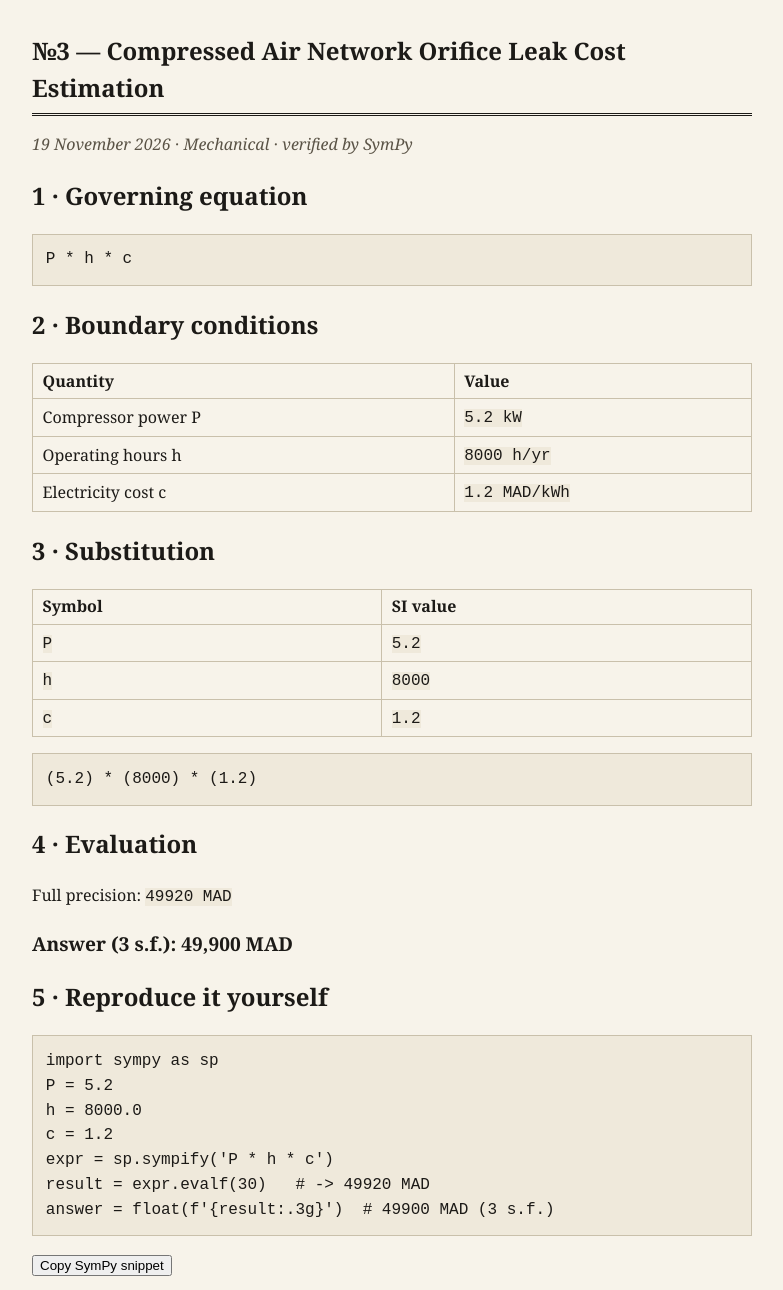
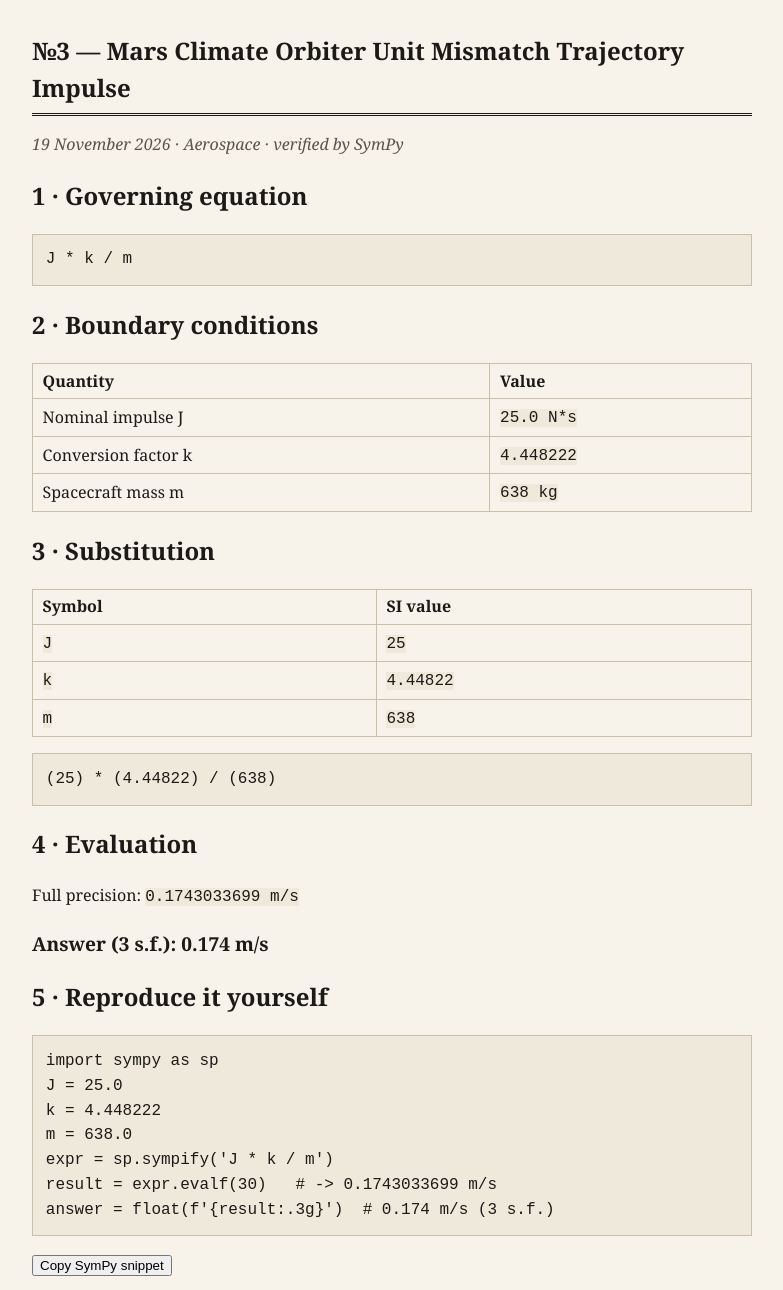
Before and after one commit to omax404/acta-problemata, a plain HTML site: page docs/gazette/solutions/edition-0003.html in a window 1280 px wide. Shown: the top 1290 px of the page, without its empty margins (248-1031 px from the left). Drawn offline with Linux system fonts and the light colour scheme.

Commit message:
edition No.3 — 2026-11-19

```diff
--- a/docs/gazette/solutions/edition-0003.html
+++ b/docs/gazette/solutions/edition-0003.html
@@ -7,23 +7,23 @@ code,pre{font-family:'Courier New',monospace;background:#efe9db}
 pre{padding:.8rem;overflow-x:auto;border:1px solid #c9c0ab}
 table{border-collapse:collapse;width:100%}td,th{border:1px solid #c9c0ab;padding:.3rem .6rem;text-align:left}
 .meta{font-style:italic;color:#5a5346}.ans{font-size:1.2rem;font-weight:bold}</style></head><body>
-<h1>№3 — Compressed Air Network Orifice Leak Cost Estimation</h1>
-<p class="meta">19 November 2026 · Mechanical · verified by SymPy</p>
+<h1>№3 — Mars Climate Orbiter Unit Mismatch Trajectory Impulse</h1>
+<p class="meta">19 November 2026 · Aerospace · verified by SymPy</p>
 
-<h2>1 · Governing equation</h2><pre>P * h * c</pre>
-<h2>2 · Boundary conditions</h2><table><tr><th>Quantity</th><th>Value</th></tr><tr><td>Compressor power P</td><td><code>5.2 kW</code></td></tr><tr><td>Operating hours h</td><td><code>8000 h/yr</code></td></tr><tr><td>Electricity cost c</td><td><code>1.2 MAD/kWh</code></td></tr></table>
-<h2>3 · Substitution</h2><table><tr><th>Symbol</th><th>SI value</th></tr><tr><td><code>P</code></td><td><code>5.2</code></td></tr><tr><td><code>h</code></td><td><code>8000</code></td></tr><tr><td><code>c</code></td><td><code>1.2</code></td></tr></table>
-<pre>(5.2) * (8000) * (1.2)</pre>
+<h2>1 · Governing equation</h2><pre>J * k / m</pre>
+<h2>2 · Boundary conditions</h2><table><tr><th>Quantity</th><th>Value</th></tr><tr><td>Nominal impulse J</td><td><code>25.0 N*s</code></td></tr><tr><td>Conversion factor k</td><td><code>4.448222</code></td></tr><tr><td>Spacecraft mass m</td><td><code>638 kg</code></td></tr></table>
+<h2>3 · Substitution</h2><table><tr><th>Symbol</th><th>SI value</th></tr><tr><td><code>J</code></td><td><code>25</code></td></tr><tr><td><code>k</code></td><td><code>4.44822</code></td></tr><tr><td><code>m</code></td><td><code>638</code></td></tr></table>
+<pre>(25) * (4.44822) / (638)</pre>
 <h2>4 · Evaluation</h2>
-<p>Full precision: <code>49920 MAD</code></p>
-<p class="ans">Answer (3 s.f.): 49,900 MAD</p>
+<p>Full precision: <code>0.1743033699 m/s</code></p>
+<p class="ans">Answer (3 s.f.): 0.174 m/s</p>
 <h2>5 · Reproduce it yourself</h2><pre id="snip">import sympy as sp
-P = 5.2
-h = 8000.0
-c = 1.2
-expr = sp.sympify(&#x27;P * h * c&#x27;)
-result = expr.evalf(30)   # -&gt; 49920 MAD
-answer = float(f&#x27;{result:.3g}&#x27;)  # 49900 MAD (3 s.f.)</pre>
+J = 25.0
+k = 4.448222
+m = 638.0
+expr = sp.sympify(&#x27;J * k / m&#x27;)
+result = expr.evalf(30)   # -&gt; 0.1743033699 m/s
+answer = float(f&#x27;{result:.3g}&#x27;)  # 0.174 m/s (3 s.f.)</pre>
 <button onclick="navigator.clipboard.writeText(
 document.getElementById('snip').textContent)">Copy SymPy snippet</button>
 <p><a href="../archive/acta-0003.pdf">⬇ Today's broadside (PDF)</a> ·
```
Also changed, not shown: data/ledger.json (+5 -4 lines), docs/gazette/index.html (+1 -1 lines), docs/gazette/solutions/edition-0003.json (+7 -7 lines), docs/gazette/solutions/latest.json (+7 -7 lines), README.md, 1 other file.
